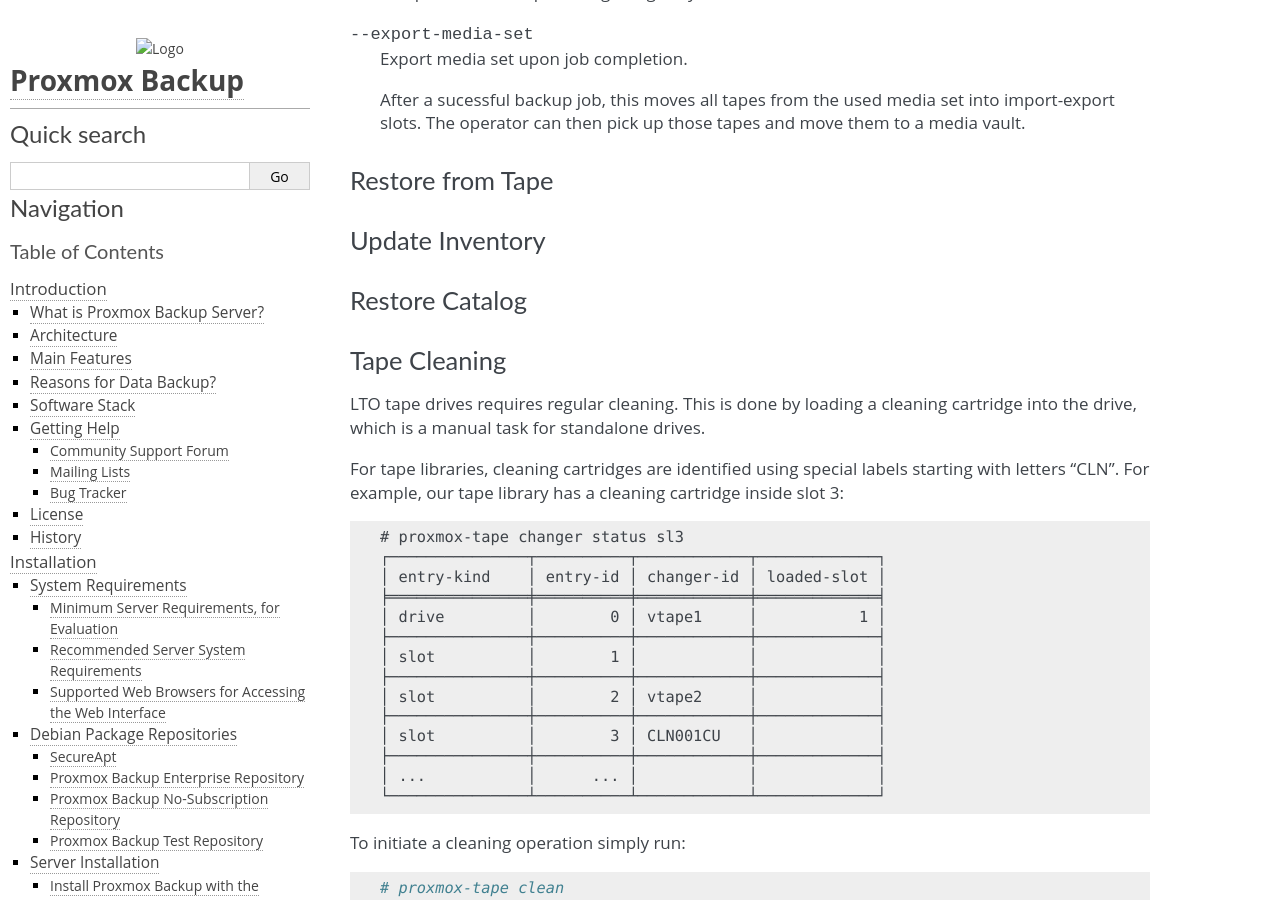
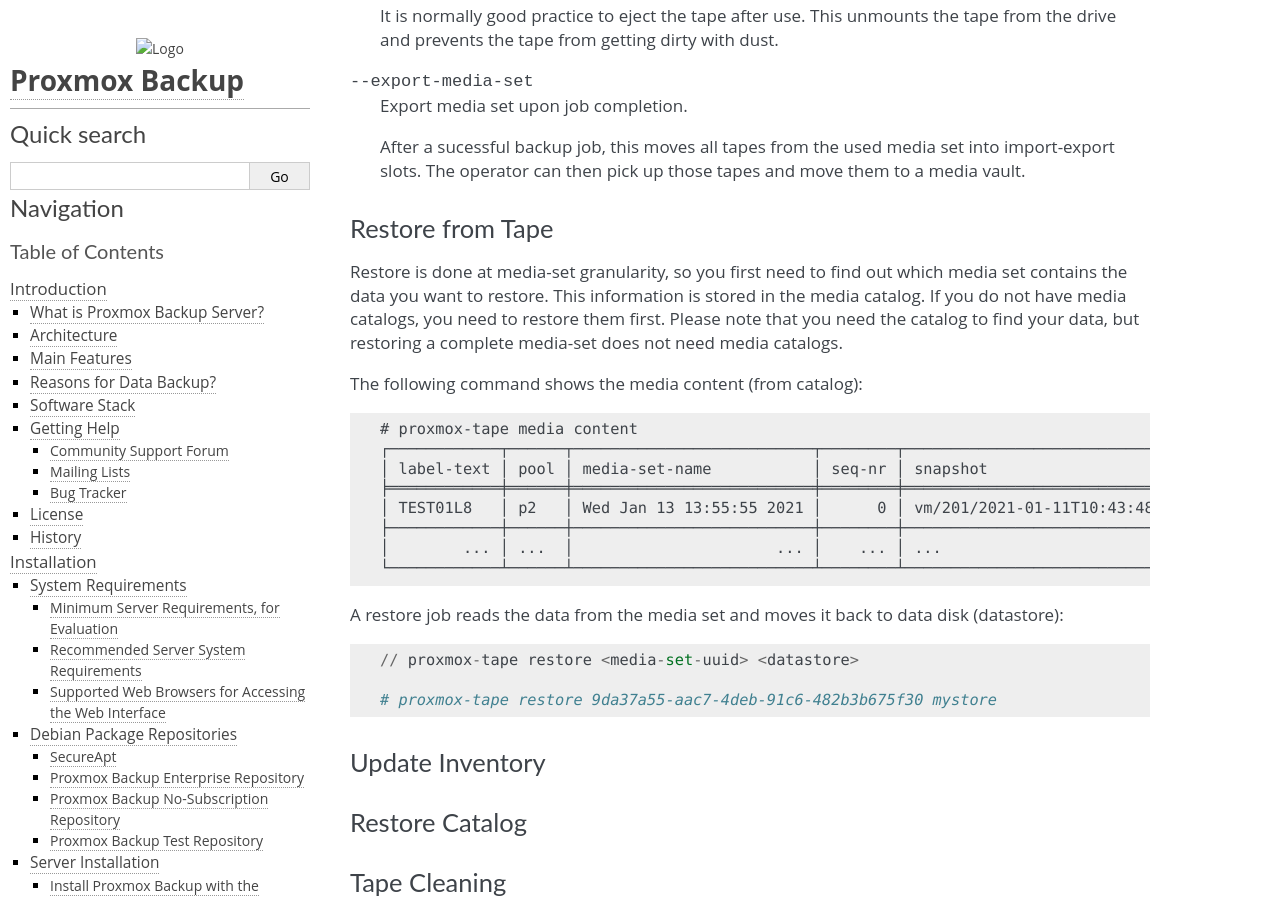
Before and after one commit to proxmox/proxmox-backup, a Sphinx documentation site: the page built from docs/tape-backup.rst, in a window 1280 px wide and 900 px high, scrolled down 10930 px. Built offline with Sphinx 7.4.7, drawn with Linux system fonts in a browser that asks for light colours; some of the changed text lies outside the part shown.

Commit message:
tape: update restore docu

```diff
--- a/docs/tape-backup.rst
+++ b/docs/tape-backup.rst
@@ -134,6 +134,11 @@
    (a robot).
 
    People als call this 'autoloader', 'tape robot' or 'tape jukebox'.
+
+:Inventory: The inventory stores the list of known tapes (with
+   additional status information).
+
+:Catalog: A media catalog stores information about the media content.
 
 
 Tape Quickstart
@@ -570,11 +575,42 @@
 Restore from Tape
 ~~~~~~~~~~~~~~~~~
 
+Restore is done at media-set granularity, so you first need to find
+out which media set contains the data you want to restore. This
+information is stored in the media catalog. If you do not have media
+catalogs, you need to restore them first. Please note that you need
+the catalog to find your data, but restoring a complete media-set does
+not need media catalogs.
+
+The following command shows the media content (from catalog)::
+
+ # proxmox-tape media content
+ ┌────────────┬──────┬──────────────────────────┬────────┬────────────────────────────────┬──────────────────────────────────────┐
+ │ label-text │ pool │ media-set-name           │ seq-nr │ snapshot                       │ media-set-uuid                       │
+ ╞════════════╪══════╪══════════════════════════╪════════╪════════════════════════════════╪══════════════════════════════════════╡
+ │ TEST01L8   │ p2   │ Wed Jan 13 13:55:55 2021 │      0 │ vm/201/2021-01-11T10:43:48Z    │ 9da37a55-aac7-4deb-91c6-482b3b675f30 │
+ ├────────────┼──────┼──────────────────────────┼────────┼────────────────────────────────┼──────────────────────────────────────┤
+ │        ... │ ...  │                      ... │    ... │ ...                            │                                  ... │
+ └────────────┴──────┴──────────────────────────┴────────┴────────────────────────────────┴──────────────────────────────────────┘
+
+
+A restore job reads the data from the media set and moves it back to
+data disk (datastore)::
+
+ // proxmox-tape restore <media-set-uuid> <datastore>
+
+ # proxmox-tape restore 9da37a55-aac7-4deb-91c6-482b3b675f30 mystore
+
+
+
 Update Inventory
 ~~~~~~~~~~~~~~~~
 
+
 Restore Catalog
 ~~~~~~~~~~~~~~~
+
+
 
 Tape Cleaning
 ~~~~~~~~~~~~~
```
